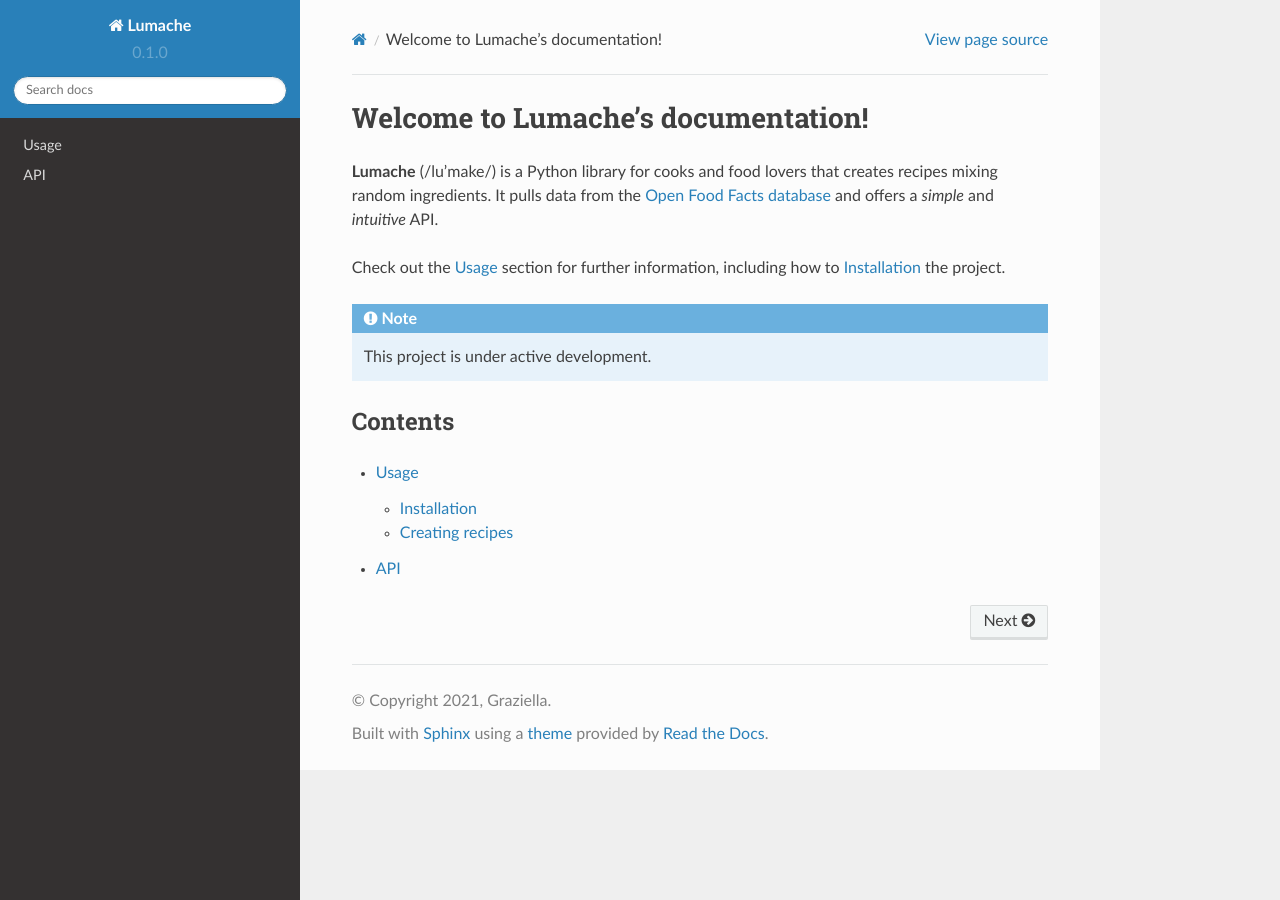
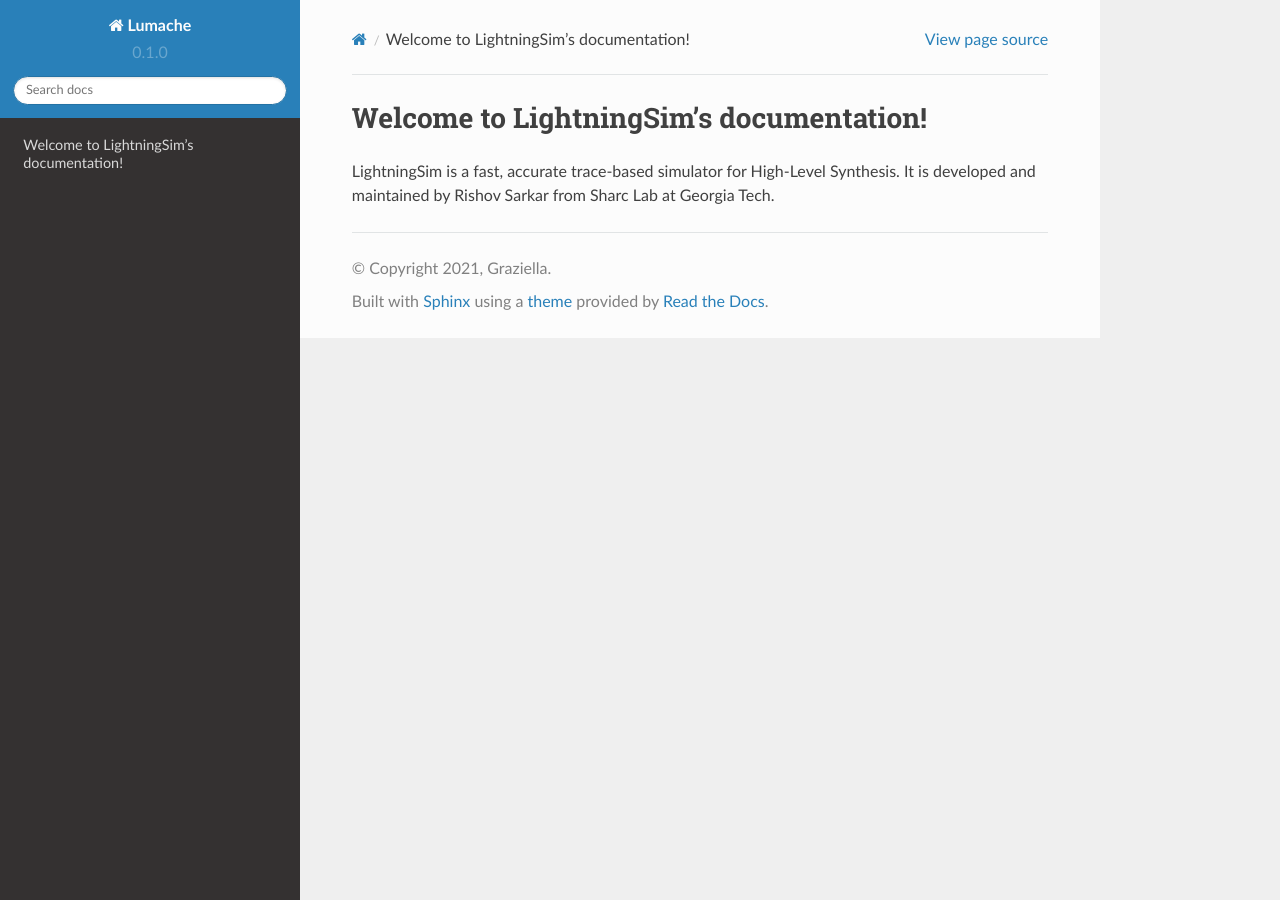
Before and after one commit to sharc-lab/lightningsim-doc, a Sphinx documentation site: the page built from docs/source/index.rst, in a window 1280 px wide. Built offline with Sphinx 7.4.7 and the Read the Docs theme 2.0.0, drawn with Linux system fonts in a browser that asks for light colours.

Commit message:
Update index.rst

```diff
--- a/docs/source/index.rst
+++ b/docs/source/index.rst
@@ -1,22 +1,4 @@
-Welcome to Lumache's documentation!
+Welcome to LightningSim's documentation!
 ===================================
 
-**Lumache** (/lu'make/) is a Python library for cooks and food lovers
-that creates recipes mixing random ingredients.
-It pulls data from the `Open Food Facts database <https://world.openfoodfacts.org/>`_
-and offers a *simple* and *intuitive* API.
-
-Check out the :doc:`usage` section for further information, including
-how to :ref:`installation` the project.
-
-.. note::
-
-   This project is under active development.
-
-Contents
---------
-
-.. toctree::
-
-   usage
-   api
+LightningSim is a fast, accurate trace-based simulator for High-Level Synthesis. It is developed and maintained by Rishov Sarkar from Sharc Lab at Georgia Tech.
```
